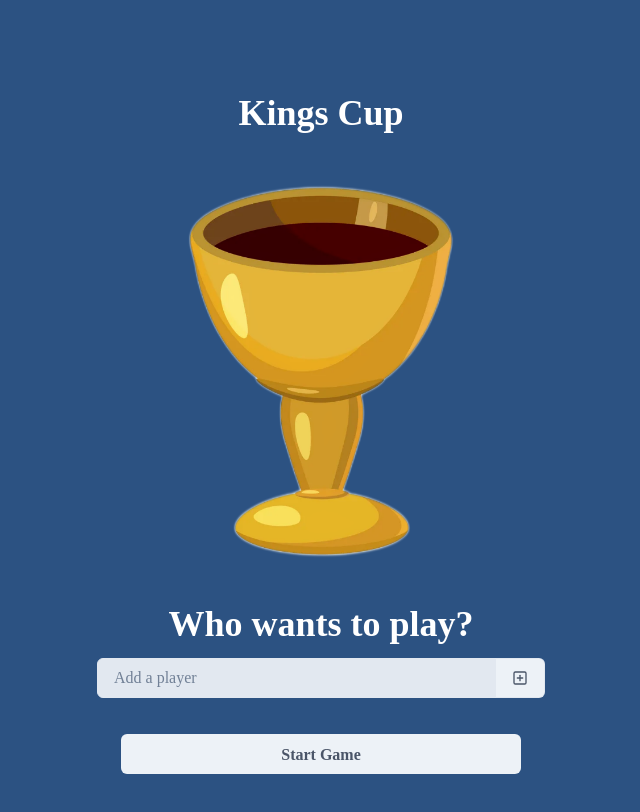
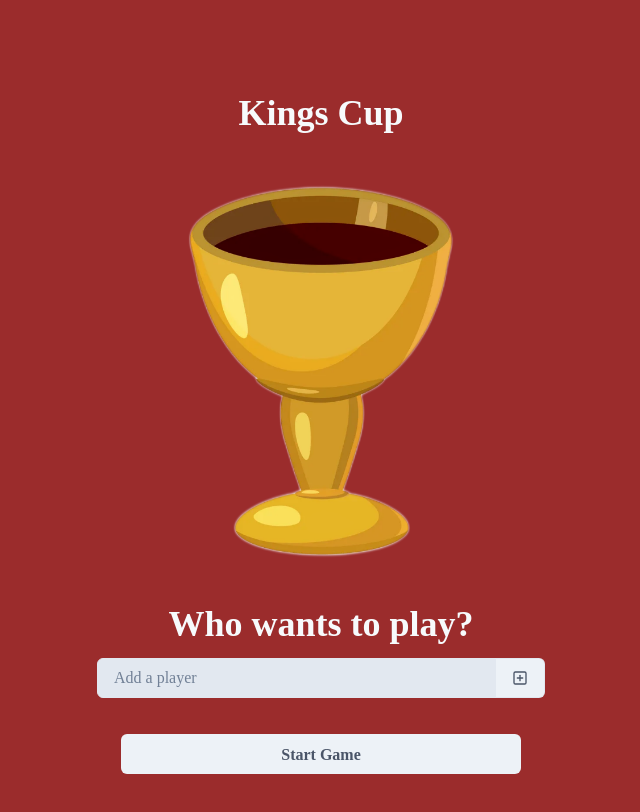
Before and after one commit to joshua-horne/kings-cup, a React (Vite) app: page / in a window 1280 px wide. Shown: the top 812 px of the page, without its empty margins (319-959 px from the left). Built offline with nearby package versions, Linux system fonts and the light colour scheme.

Commit message:
theme change but now too mcds looking

```diff
--- a/src/app/theme.js
+++ b/src/app/theme.js
@@ -4,8 +4,8 @@ const theme = extendTheme({
   styles: {
     global: {
       body: {
-        bg: 'blue.700',
-        color: 'white',
+        bg: 'red.700',
+        color: 'gray.50',
       },
     },
   },
@@ -13,6 +13,9 @@ const theme = extendTheme({
     heading: 'Cinzel, serif',
     body: 'Cinzel, serif',
   },
+  shadows: {
+    outline: '0 0 0 3px rgba(240, 242, 27, 0.8)',
+  },
 })
 
 export default theme
```
